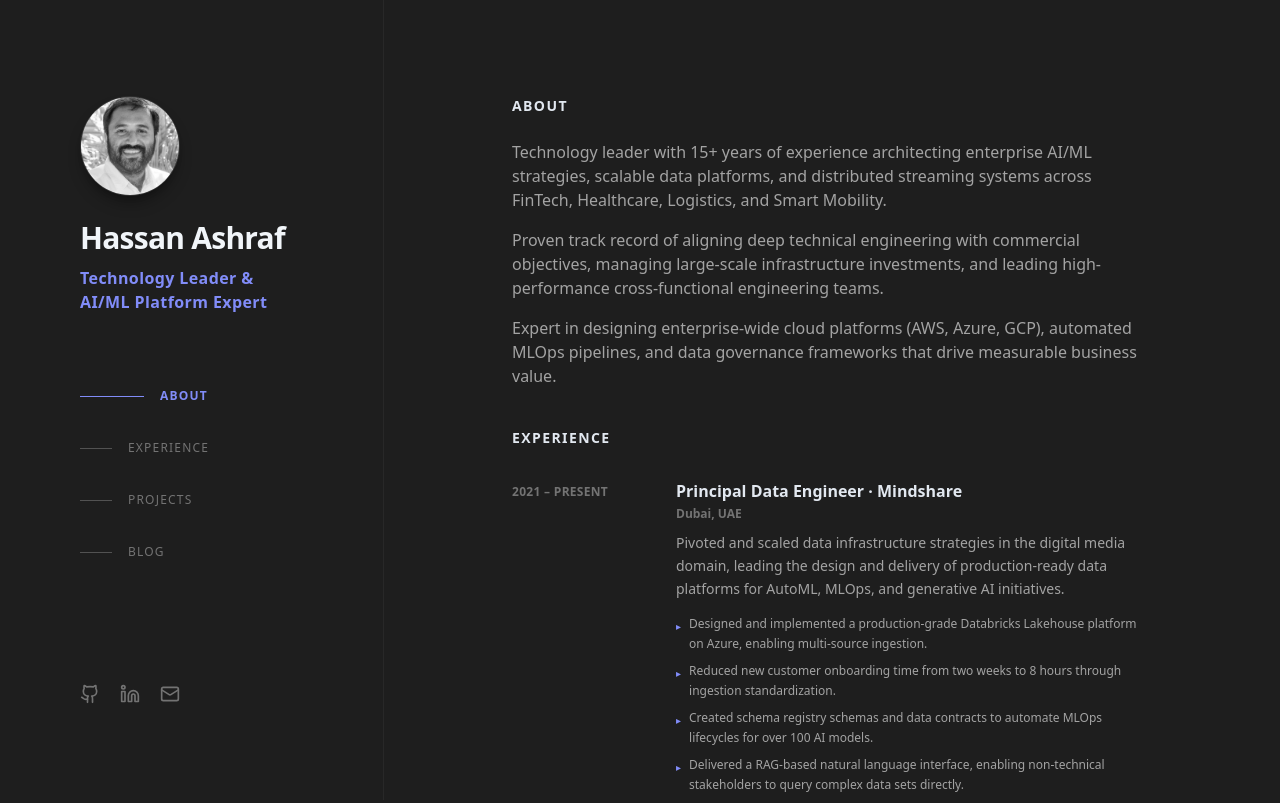
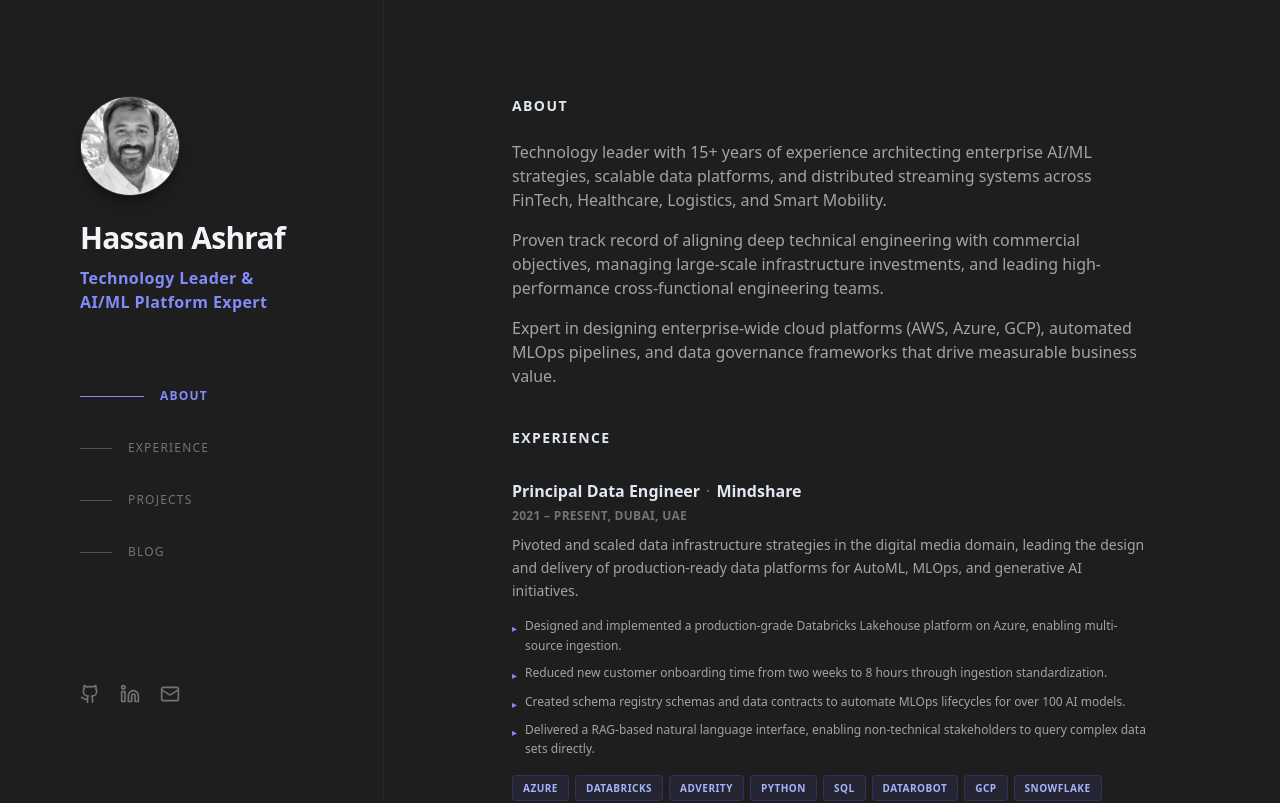
Before and after one commit to Ayesha-munir21/hassan-portfolio, a Next.js app: page / in a window 1280 px wide. Shown: the top 803 px of the page. Built offline with nearby package versions, Linux system fonts and the light colour scheme.

Commit message:
Final Deployment: Fixed alignment, moved dates, and resolved build errors

```diff
--- a/src/app/blog/[slug]/page.tsx
+++ b/src/app/blog/[slug]/page.tsx
@@ -5,11 +5,11 @@ import { supabase } from "@/lib/supabase";
 import { ArrowLeft, Calendar } from "lucide-react";
 import Link from "next/link";
 import { useParams } from "next/navigation";
-import { FALLBACK_POSTS } from "../blogData";
+import { FALLBACK_POSTS, BlogPost } from "../blogData";
 
 export default function BlogPostDetail() {
   const params = useParams();
-  const [post, setPost] = useState<any>(null);
+  const [post, setPost] = useState<BlogPost | null>(null);
   const [loading, setLoading] = useState(true);
 
   useEffect(() => {
--- a/src/app/blog/page.tsx
+++ b/src/app/blog/page.tsx
@@ -3,8 +3,9 @@ export const dynamic = 'force-dynamic';
 
 import React, { useState, useEffect } from "react";
 import Link from "next/link";
-import { ArrowLeft, Search, Calendar, Clock, RefreshCw } from "lucide-react";
+import { ArrowLeft } from "lucide-react";
 import { supabase } from "@/lib/supabase";
+import { BlogPost } from "./blogData";
 
 // Inhi posts ka data hum Detail page par bhi use karenge
 const FALLBACK_POSTS = [
@@ -33,24 +34,24 @@ const FALLBACK_POSTS = [
 ];
 
 export default function BlogListing() {
-  const [posts, setPosts] = useState<any[]>([]);
+  const [posts, setPosts] = useState<BlogPost[]>([]);
   const [loading, setLoading] = useState(true);
 
   useEffect(() => {
     async function fetchPosts() {
       try {
-        const { data, error } = await supabase
+        const { data } = await supabase
           .from("blogs")
           .select("*")
           .order("created_at", { ascending: false });
 
         if (data && data.length > 0) {
           // Merge Supabase posts with Fallback posts
-          setPosts([...data, ...FALLBACK_POSTS]);
+          setPosts([...data, ...FALLBACK_POSTS] as BlogPost[]);
         } else {
           setPosts(FALLBACK_POSTS);
         }
-      } catch (err) {
+      } catch {
         setPosts(FALLBACK_POSTS);
       } finally {
         setLoading(false);
--- a/src/app/page.tsx
+++ b/src/app/page.tsx
@@ -81,15 +81,18 @@ export default function Home() {
             {/* 04. WRITING SECTION (FULL PREVIEWS RESTORED) */}
             <section id="blog" className="mb-8 scroll-mt-16 md:mb-10" aria-label="Writing">
               <h2 className="text-sm font-bold uppercase tracking-widest text-slate-200 mb-8">Writing</h2>
-              <div className="space-y-12 mb-10">
+              <div className="space-y-10 mb-10">
 
                 {/* Blog Preview 1 */}
-                <div className="grid sm:grid-cols-8 gap-4 group">
-                  <header className="text-xs font-semibold uppercase text-neutral-500 sm:col-span-2 mt-1">May 15, 2026</header>
-                  <div className="sm:col-span-6">
+                <div className="flex flex-col group">
                   <h3 className="text-slate-200 font-semibold text-base group-hover:text-indigo-400 transition-colors">
                     <Link href="/blog/scaling-mlops-databricks-lakehouse">Scaling MLOps: Automating Lifecycles for 100+ Models on Databricks Lakehouse</Link>
                   </h3>
+                  <div className="flex items-center gap-2 text-xs text-neutral-500 mt-1 font-sans">
+                    <span>May 15, 2026</span>
+                    <span>•</span>
+                    <span className="text-indigo-400">AI/ML Infrastructure</span>
+                  </div>
                   <p className="mt-2 text-xs text-neutral-400 leading-relaxed">
                     How we leveraged Databricks Unity Catalog, MLflow, and strict schema registries to build automated training, validation, and deployment gates.
                   </p>
@@ -98,22 +101,23 @@ export default function Home() {
                     <span className="text-[10px] text-indigo-300 bg-indigo-500/10 px-2 py-0.5 rounded">MLOps</span>
                   </div>
                 </div>
-                </div>
 
                 {/* Blog Preview 2 */}
-                <div className="grid sm:grid-cols-8 gap-4 group">
-                  <header className="text-xs font-semibold uppercase text-neutral-500 sm:col-span-2 mt-1">Apr 02, 2026</header>
-                  <div className="sm:col-span-6">
+                <div className="flex flex-col group">
                   <h3 className="text-slate-200 font-semibold text-base group-hover:text-indigo-400 transition-colors">
                     <Link href="/blog/standardizing-data-ingestion-customer-onboarding">Standardizing Data Ingestion: Reducing Onboarding from 2 Weeks to 8 Hours</Link>
                   </h3>
+                  <div className="flex items-center gap-2 text-xs text-neutral-500 mt-1 font-sans">
+                    <span>Apr 02, 2026</span>
+                    <span>•</span>
+                    <span className="text-indigo-400">Data Engineering</span>
+                  </div>
                   <p className="mt-2 text-xs text-neutral-400 leading-relaxed">
                     A deep dive into building declarative ingestion templates using AdVerity, PySpark, and custom schema validation pipelines.
                   </p>
                   <div className="mt-3 flex gap-2">
                     <span className="text-[10px] text-indigo-300 bg-indigo-500/10 px-2 py-0.5 rounded">PySpark</span>
                     <span className="text-[10px] text-indigo-300 bg-indigo-500/10 px-2 py-0.5 rounded">Lakehouse</span>
-                    </div>
                   </div>
                 </div>
 
--- a/src/components/ExperienceCard.tsx
+++ b/src/components/ExperienceCard.tsx
@@ -7,32 +7,22 @@ interface ExperienceCardProps {
 
 export default function ExperienceCard({ exp }: ExperienceCardProps) {
   return (
-    <div className="group relative grid pb-1 transition-all sm:grid-cols-8 sm:gap-8 md:gap-4 lg:hover:!opacity-100 lg:group-hover/list:opacity-50">
-      {/* Background Hover Glassmorphism effect */}
-           {/* Date Column - Clean Sans-serif */}
-      <header className="z-10 mb-2 mt-1 text-xs font-semibold uppercase tracking-wide text-neutral-500 sm:col-span-2 font-sans animate-fade-in" aria-label={exp.duration}>
-        {exp.duration}
-      </header>
-
-      {/* Content Column */}
-      <div className="z-10 sm:col-span-6">
-        <h3 className="font-semibold leading-snug text-slate-200 font-sans">
-          <div>
-            <span className="inline-flex items-baseline font-semibold leading-tight text-slate-200 hover:text-indigo-400 focus-visible:text-indigo-400 text-base">
-              {/* Overlay link for accessibility and hover clickability */}
+    <div className="group relative flex flex-col pb-1 transition-all lg:hover:!opacity-100 lg:group-hover/list:opacity-50">
+      {/* Main left-aligned heading: Job Title and Company Name */}
+      <h3 className="font-semibold leading-snug text-slate-200 font-sans text-base">
         <span className="absolute -inset-x-4 -inset-y-4 z-20 hidden rounded md:-inset-x-6 lg:block"></span>
-              <span>
-                {exp.role} ·{" "}
-                <span className="inline-block text-slate-200 group-hover:text-indigo-400 transition-colors">
+        <span className="inline-flex items-baseline gap-1.5 hover:text-indigo-400 focus-visible:text-indigo-400">
+          <span>{exp.role}</span>
+          <span className="text-neutral-500 font-normal">·</span>
+          <span className="text-slate-200 group-hover:text-indigo-400 transition-colors">
             {exp.company}
           </span>
         </span>
-            </span>
+      </h3>
+      {/* Subtitle: [Date Period], [Location], [City] */}
+      <div className="text-xs font-semibold uppercase tracking-wide text-neutral-500 mt-1.5 font-sans">
+        {exp.duration}, {exp.location}
       </div>
-          <div className="text-xs text-neutral-500 mt-1 font-sans" aria-hidden="true">
-            {exp.location}
-          </div>
-        </h3>
       <p className="mt-2.5 text-sm leading-relaxed text-neutral-400 font-sans">
         {exp.description}
       </p>
@@ -60,6 +50,5 @@ export default function ExperienceCard({ exp }: ExperienceCardProps) {
         ))}
       </ul>
     </div>
-    </div>
   );
 }
```
Lines whose indentation alone changed are shown as unchanged.
